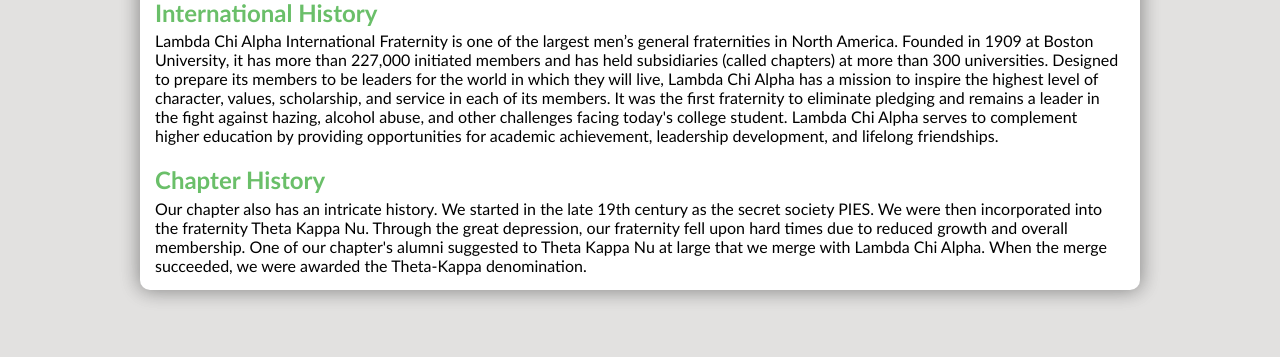
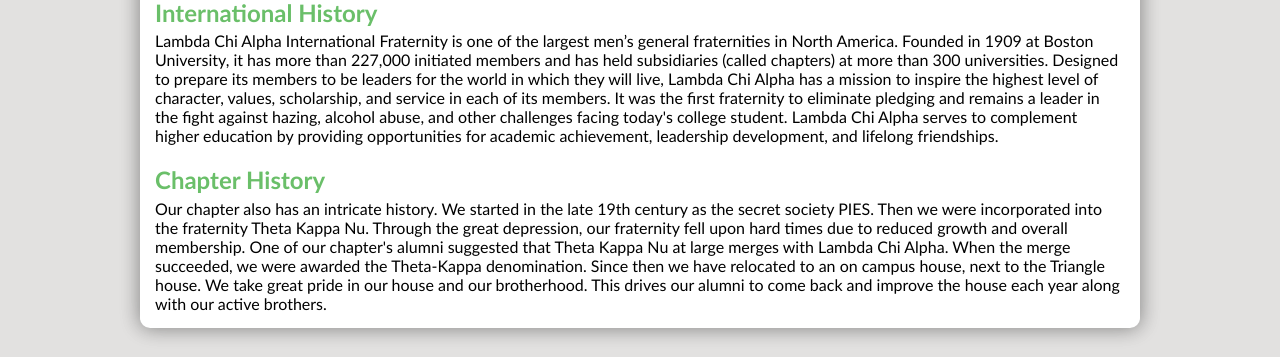
Before and after one commit to czipperz/green-pride, a plain HTML site: page history.html in a window 1280 px wide. Shown: the part 443-800 px from the top of the page. Drawn offline with nearby package versions, Linux system fonts and the light colour scheme; a script that the page names is missing.

Commit message:
Improve grammar

```diff
--- a/history.html
+++ b/history.html
@@ -98,12 +98,16 @@
         </h2>
         <p>
           Our chapter also has an intricate history.  We started in the late
-          19th century as the secret society PIES.  We were then incorporated
+          19th century as the secret society PIES.  Then we were incorporated
           into the fraternity Theta Kappa Nu.  Through the great depression, our
           fraternity fell upon hard times due to reduced growth and overall
-          membership.  One of our chapter's alumni suggested to Theta Kappa Nu
-          at large that we merge with Lambda Chi Alpha.  When the merge
-          succeeded, we were awarded the Theta-Kappa denomination.
+          membership.  One of our chapter's alumni suggested that Theta Kappa Nu
+          at large merges with Lambda Chi Alpha.  When the merge succeeded, we
+          were awarded the Theta-Kappa denomination.  Since then we have
+          relocated to an on campus house, next to the Triangle house.  We take
+          great pride in our house and our brotherhood.  This drives our alumni
+          to come back and improve the house each year along with our active
+          brothers.
         </p>
       </div>
     </div>
```
Also changed, not shown: index.html (+7 -7 lines), values.html (+8 -7 lines).
